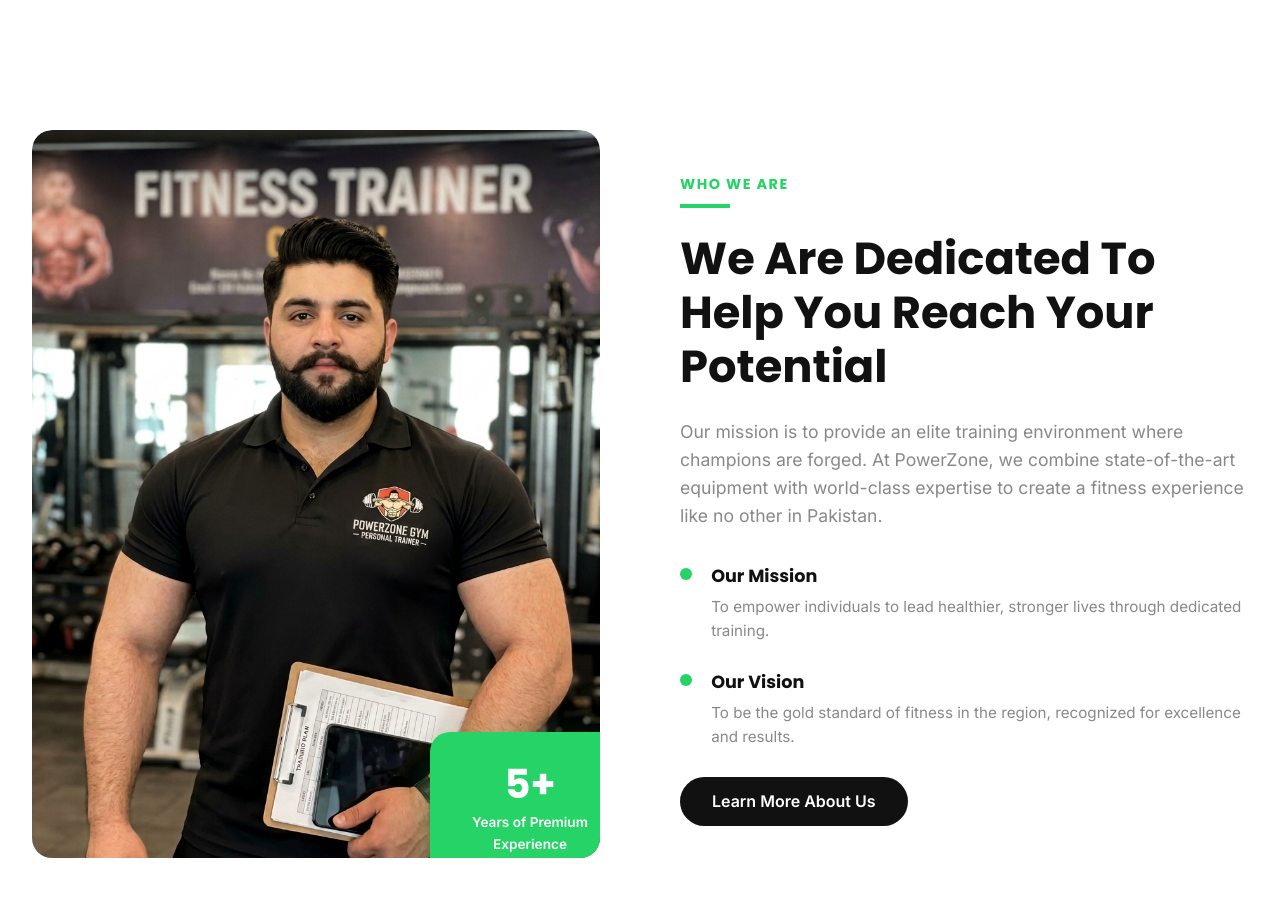
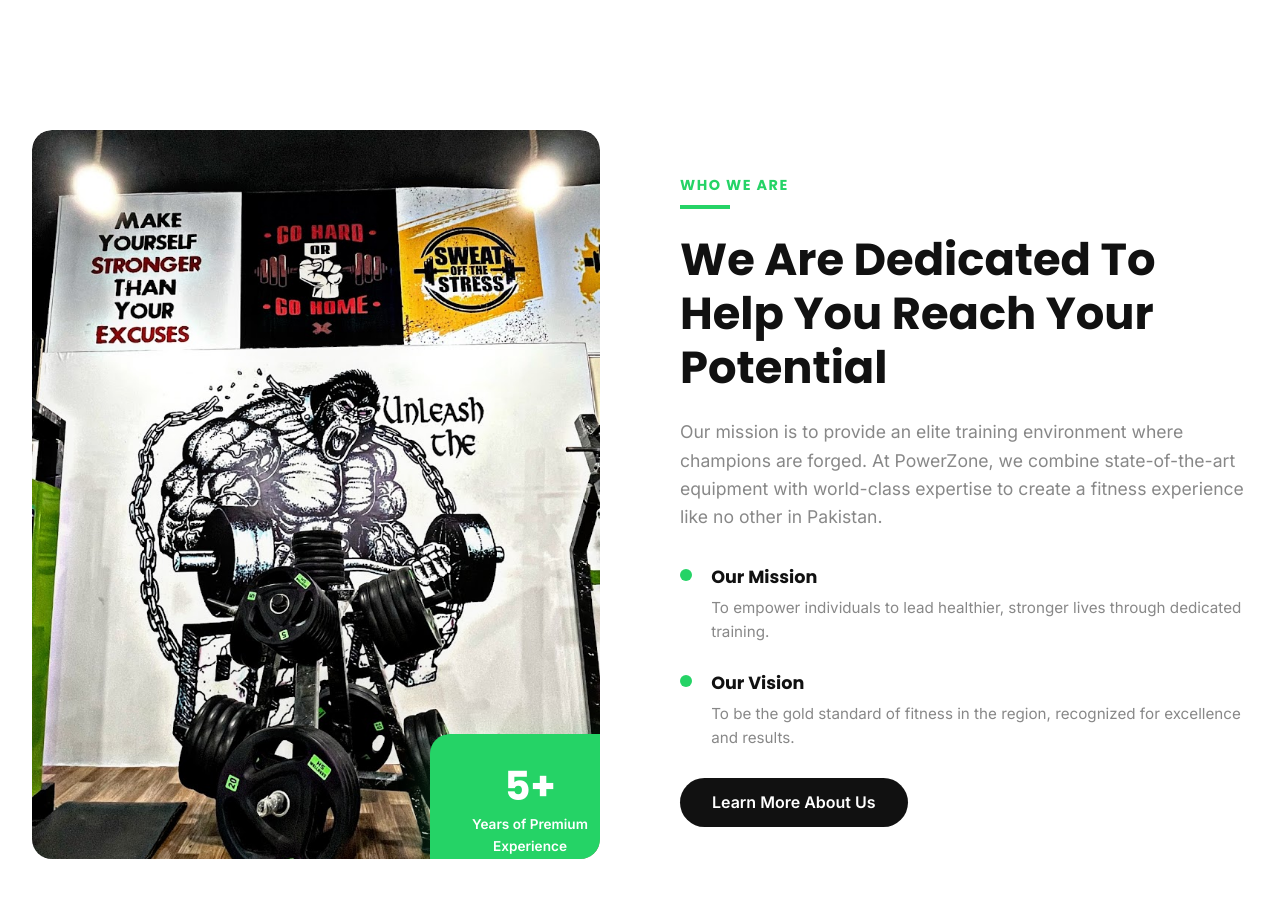
Before and after one commit to musmanarif12/PowerZone, a Next.js app: page / in a window 1280 px wide. Shown: the part 1140-2038 px from the top of the page. Built offline with nearby package versions, Linux system fonts and the light colour scheme; no server answers; the database is empty.

Commit message:
Revert About section to original gym interior image (img2.jpg)

```diff
--- a/components/About/About.tsx
+++ b/components/About/About.tsx
@@ -19,8 +19,8 @@
         >
           <div className={styles.imageWrapper}>
             <Image
-              src="/assets/powerzone gym trainer.png"
-              alt="PowerZone gym trainer"
+              src="/assets/img2.jpg"
+              alt="PowerZone gym interior"
               width={600}
               height={450}
               className={styles.aboutImage}
```
